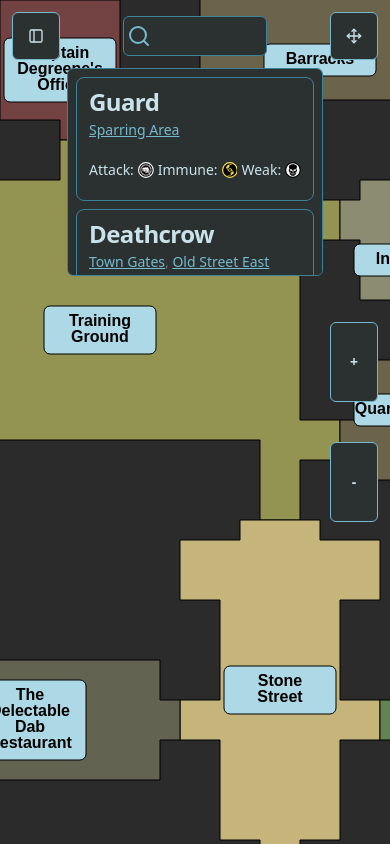
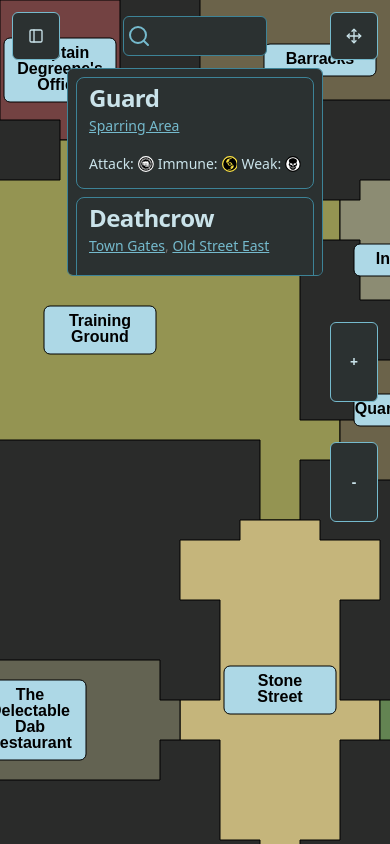
Before and after one commit to jrbarnhart/brighter-shores-map, a React (Vite) app: page / in a window 390 px wide. Built offline with nearby package versions, Linux system fonts and the light colour scheme.

Commit message:
Adjust style of card content for small screens

```diff
--- a/src/components/thingCards/MonsterCard.tsx
+++ b/src/components/thingCards/MonsterCard.tsx
@@ -50,7 +50,7 @@ export default function MonsterCard({
             : "scale-100"
         } bg-sidebar border-sidebar-border text-sidebar-foreground transition-transform ease-in`}
       >
-        <CardHeader className="p-3">
+        <CardHeader className="px-3 py-2 md:p-6">
           <CardTitle>
             {monster.name[0].toUpperCase() + monster.name.slice(1)}
           </CardTitle>
@@ -70,13 +70,15 @@ export default function MonsterCard({
             })}
           </CardDescription>
         </CardHeader>
-        <CardContent className="h-12 p-3 pt-0 flex items-center justify-between gap-1 text-sm">
+        <CardContent className="px-3 pb-1 md:px-6 md:pb-3">
+          <div className="h-10 flex items-center justify-between gap-1 text-sm">
             <p>Attack: </p>
             <Impact />
             <p>Immune: </p>
             <Tempestae />
             <p>Weak: </p>
             <Necromae />
+          </div>
         </CardContent>
       </Card>
     </div>
```
Lines whose indentation alone changed are shown as unchanged.
